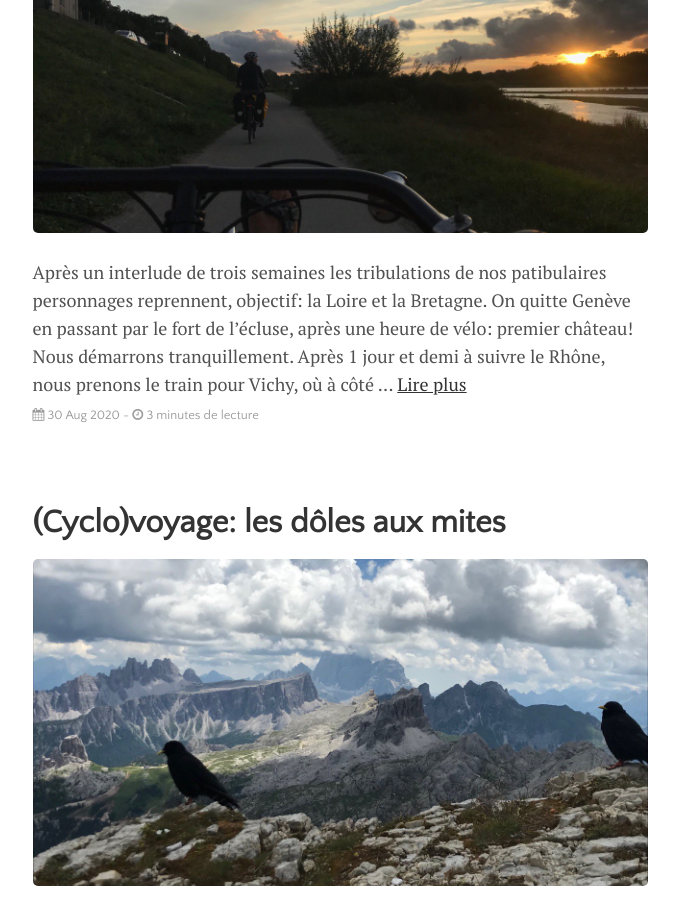
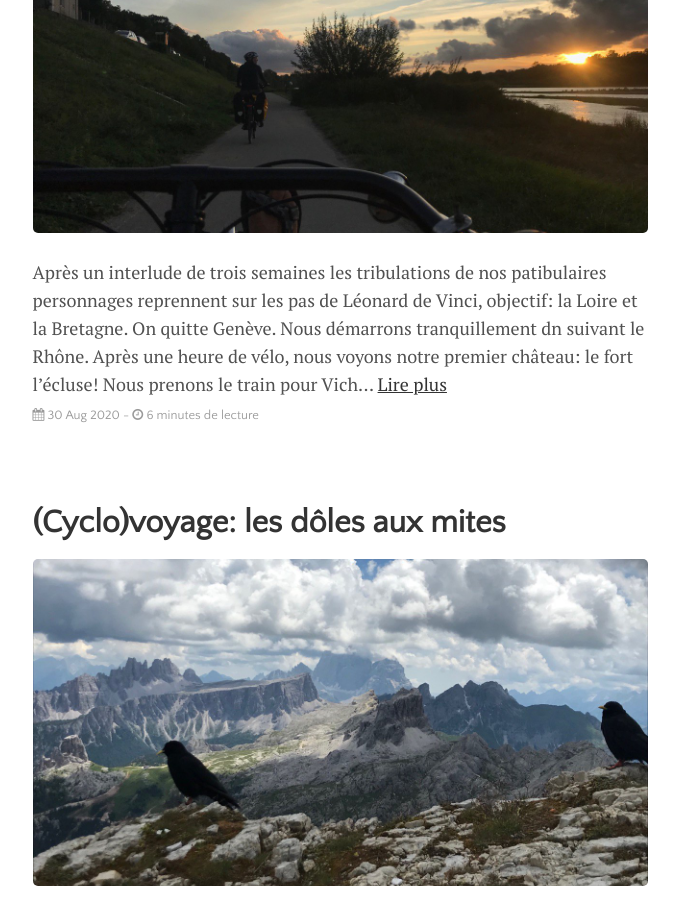
Before and after one commit to cyclovoyage/cyclovoyage.github.io, a Jekyll site: the page built from index.html, in a window 1280 px wide and 900 px high, scrolled down 313 px. Shown: the whole window, without its empty margins (300-979 px from the left). Built offline with Jekyll 4.4.1, drawn with Linux system fonts in a browser that asks for light colours; the list of posts is cut into pages by our own code.

Commit message:
Update 2020-08-30-laloireavelo.md

```diff
--- a/_posts/2020-08-30-laloireavelo.md
+++ b/_posts/2020-08-30-laloireavelo.md
@@ -1,5 +1,91 @@
 ---
+layout: post---
 layout: post
+title: "En Travaux!!! Virage à 180 degrés"
+author: "Chloé et Didier"
+categories: journal
+tags: [semaine,voyage]
+image: 5B2DE111-8FFC-4C2F-A191-EB19E4944AE5.jpeg
+---
+
+Après un interlude de trois semaines les tribulations de nos patibulaires personnages reprennent sur les pas de Léonard de Vinci, objectif: la Loire et la Bretagne.
+
+
+On quitte Genève. Nous démarrons tranquillement dn suivant le Rhône. Après une heure de vélo, nous voyons notre premier château: le fort l’écluse!
+
+<img src="/assets/img/CD809748-9577-43C8-A0EB-B08A81CB78B7.jpeg">
+
+Nous prenons le train pour Vichy, où à côté du centre-ville et entourés de 4 campings, nous trouvons un endroit charmant pour poser notre tente au bord du fleuve.
+
+<img src="/assets/img/D01489FB-D3F6-489B-8386-A25996620F45.jpeg">
+
+<img src="/assets/img/C411A0D6-0F24-44A4-9CF0-83DEA3663657.jpeg">
+
+Le lendemain nous prenons de Vichy tôt le matin le train pour Nevers où commence véritablement le parcours de la Loire à vélo.
+
+Après 50km, nous profitons de notre dernier morceau de relief pour la semaine: la colline de Sancerre, un magnifique bourg fortifié moyen-ageux, brûlé en 1573 lors des guerres de religion française. Nous le visitons de fond en comble à la chasse d’une bonne boulangerie. Notre chasse sera fructueuse. Nous ramenons en gibier environ 2kg de beurre sous forme de croissants, chausson aux pommes et autres brioches au chocolat.
+
+Après notre descente digestive et littérale de Sancerre, le paysage se parsème de ponts, d’îlots, de villages médiévaux et de bancs de sables.
+
+<img src="/assets/img/BFBBA081-09B9-405F-8065-837180CB0057.jpeg">
+
+Nous arrivons à notre premier véritable château de la Loire à Sully-sur-Loire.
+
+<img src="/assets/img/27ACC24A-9A57-48CA-8A5A-27996D86FA33.jpeg">
+
+Plus loin, on traverse le pont Gustave Effeil. Quizz du jour bonjour: quel est le comble pour un pont?
+
+<img src="/assets/img/81151AB7-F0A0-4F76-B29D-D9A3E69D5F92.jpeg">
+
+
+Nous approchons de l’abbaye de Saint-Benoît où se trouve une communauté de moines dont fit partie le grand-oncle de Chloé. Deux frères de la communauté nous montre la tombe de frère Nicolas. Ils nous racontent aussi des histoires de ce frère bon-vivant et farfelu qui, moine, fumait la pipe et proposait de faire brouter les vaches sur la digue alors inutilisée.
+
+<img src="/assets/img/8F14CBA2-66F5-47C2-B24D-CBC1FF57498D.jpeg">
+
+On roule, c’est plat, la rivière est belle et a des airs sauvages. Au fil des jours on aura observé toutes sortes d’oiseaux, des castors, des biches et même une harde de sangliers.
+
+<img src="/assets/img/EE46D4AB-D21E-40A3-8E3D-250902934173.jpeg">
+
+
+<img src="/assets/img/F2D33CF9-F5C1-4EF2-BFDB-224EB876BF8D.jpeg">
+
+On voit au long de notre route quelques châteaux derrière des murs. Ça évite à Didier d’oublier ses pas d’escalade.
+
+<img src="/assets/img/470EC5D6-C61A-4CD8-9BA7-660D5858348A.jpeg">
+
+On a souvent pu camper juste au bord de la Loire. Contrairement à ce qu’on imaginait, il est facile de trouver des spots de camping sauvage magnifique avec plage privée.
+
+<img src="/assets/img/53C61310-EAB1-4E4E-BD08-4D68945E5ACC.jpeg">
+
+Didier cuisine au bord de l’eau, vite avant la nuit.
+<img src="/assets/img/0BAAB402-1FBC-4BFA-A557-A850DA3B376C.jpeg">
+
+Nous passons en vitesse par Orléans où nous picniquons au pied de la cathédrale. Plus loin à Blois, sur la terrasse d’une boulangerie, un indigène nous raconte l’histoire de Jeanne d’Arc et nous recommande nos prochaines visites: Chaumont et le Clos-Lucé.
+
+Nous visitions le château de Chaumont, un magnifique exemplaire de château de la Loire, doté de délicieux jardins. Délicieux car chacun est façonné par un artiste jardinier sur le thème de la terre nourricière. Nous y dégustons, tels des mécréants, de goûtus morceaux de basilic, de menthe ou des tomates. Didier y trouvera une aubergine pour le souper. Chloé l’empêchera quand même d’embarquer une courge.
+
+<img src="/assets/img/EFC2BA86-BAFE-477F-A519-8BB932BF2F62.jpeg">
+
+<img src="/assets/img/F9F0583B-DD72-42B1-96D9-9BD781C6EF48.jpeg">
+
+Le Clos-Lucé est le château où Léonard de Vinci est mort, avec un musée en son honneur. Nous y observons le vélo sur lequel, 500 ans avant nous, Léonard a comme nous fait un cyclovoyage de l’Italie à la Loire, la Joconde sous le bras.
+
+<img src="/assets/img/CFDB5670-CF04-440F-81A4-CDA6D7E61376.jpeg">
+
+Didier s’y essaie sans succès à l’hélicoptèrovoyage.
+
+<img src="/assets/img/C2E55536-AB40-47EA-83BF-2ACF03A28B28.jpeg">
+
+On arrive à Tours et sa magnifique cathédrale.
+<img src="/assets/img/81A9AD46-F30E-498D-917E-191ED025074D.jpeg">
+
+Après l’Italie, on réalise qu’il est à nouveau favorable de rouler tôt le matin ou en fin de journée, cette fois pas pour éviter la chaleur, mais le vent.
+
+<img src="/assets/img/8FAA7BF4-E058-45E3-87F2-4F75ADD3098C.jpeg">
+
+Nous voici à Nantes un samedi soir: occasion de s’embourgeoiser. Chloé sort son pantalon de soirée, qu’elle choisit avec attention parmi sa valise de... 1 pantalon. Didier met une chemise, celle qu’il a utilisé toute la semaine pour sécher la vaisselle, et ses belles chaussures: ses sandales.
+
+Tel Ulysse dans l’Odyssée, nous voici donc transportés vers de nouvelles terres inattendues. Il y a fort longtemps, notre objectif était Istanbul. Plutôt que du raki, nous buvons désormais du cidre. En lieu d’agneau, nos pitas se recouvrent de caramel beurre salé. Nous voyons plein de sarrasins, mais surtout en forme de crêpes: bienvenue en Bretagne!
 title: "En Travaux!!! Virage à 180 degrés"
 author: "Chloé et Didier"
 categories: journal
```
